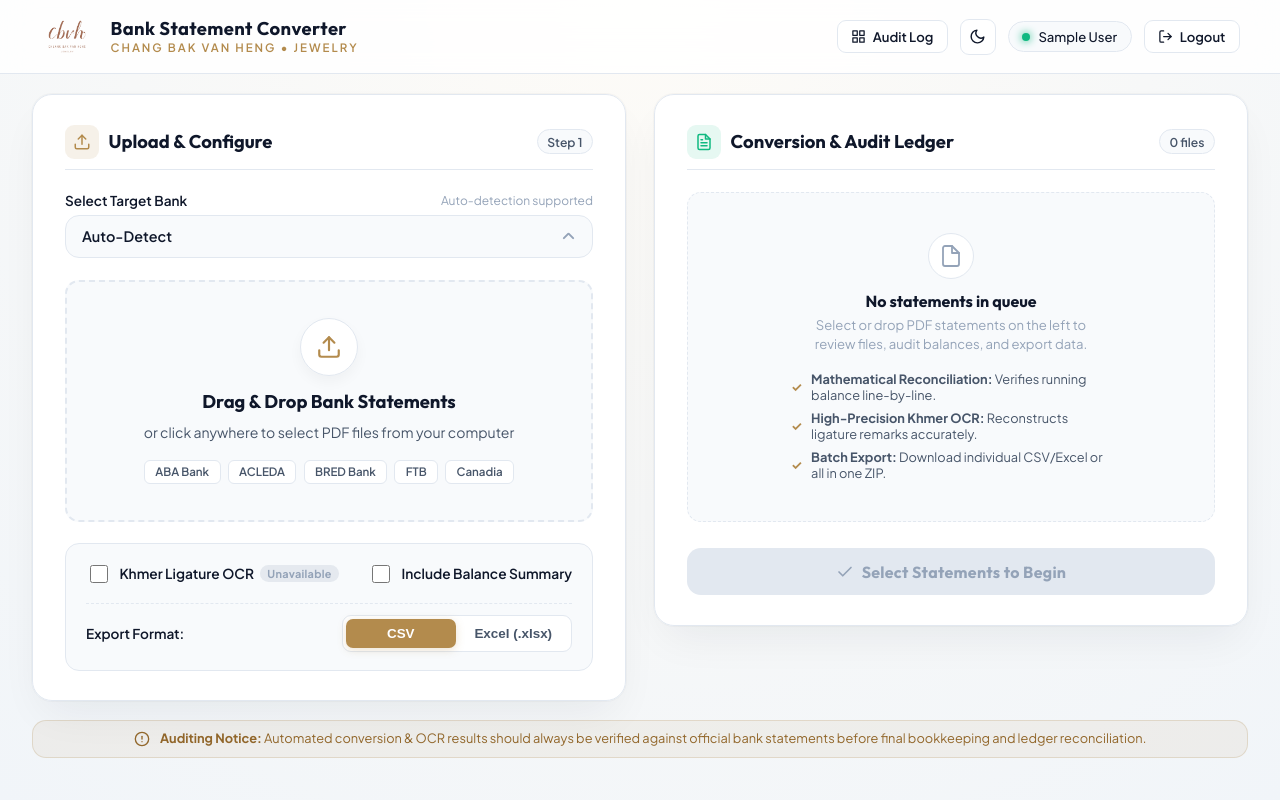
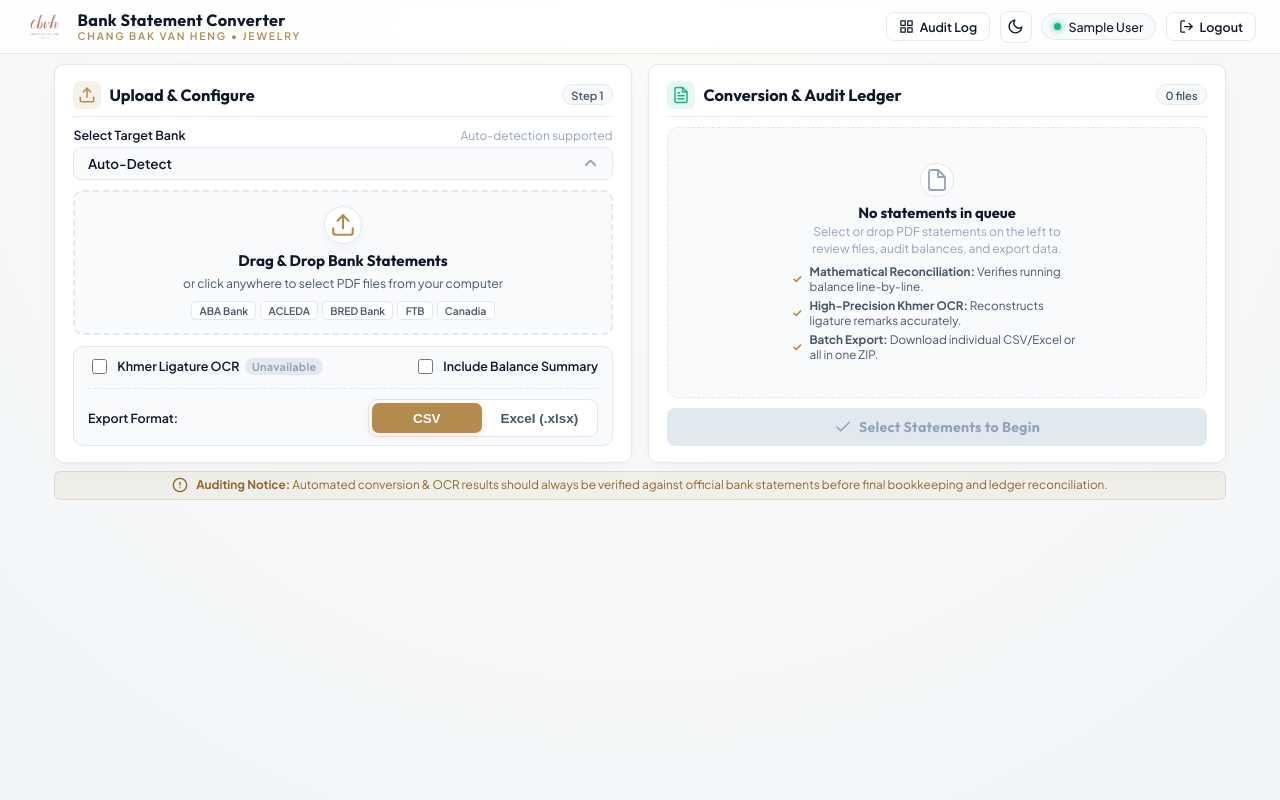
Before and after one commit to LimDina01/PDF-to-Excel-Converter-, a Django app: page / in a window 1280 px wide. Run offline with Django 5.2, Linux system fonts and the light colour scheme; the visitor is signed in with stand-in values (Sample User, id 1).

Commit message:
feat(ui): match left and right panel heights and optimize layout for 10-inch zero-scroll viewport

```diff
--- a/converter/templates/converter/index.html
+++ b/converter/templates/converter/index.html
@@ -45,10 +45,10 @@
             --error: #ef4444;
             --error-bg: rgba(239, 68, 68, 0.1);
 
-            --radius-lg: 20px;
-            --radius-md: 14px;
-            --radius-sm: 8px;
-            --nav-height: 74px;
+            --radius-lg: 16px;
+            --radius-md: 10px;
+            --radius-sm: 6px;
+            --nav-height: 54px;
         }
 
         body.dark-mode {
@@ -99,11 +99,11 @@
             display: flex;
             align-items: center;
             justify-content: space-between;
-            padding: 0 2.5rem;
+            padding: 0 1.5rem;
             position: sticky;
             top: 0;
             z-index: 100;
-            background: rgba(255, 255, 255, 0.82);
+            background: rgba(255, 255, 255, 0.85);
             backdrop-filter: blur(16px);
             -webkit-backdrop-filter: blur(16px);
             border-bottom: 1px solid var(--card-border);
@@ -111,19 +111,19 @@
         }
 
         body.dark-mode .top-navbar {
-            background: rgba(10, 15, 26, 0.85);
+            background: rgba(10, 15, 26, 0.88);
             border-bottom: 1px solid rgba(255, 255, 255, 0.06);
         }
 
         .nav-logo-wrap {
             display: flex;
             align-items: center;
-            gap: 1rem;
+            gap: 0.75rem;
             text-decoration: none;
         }
 
         .brand-logo-img {
-            max-height: 50px;
+            max-height: 38px;
             width: auto;
             object-fit: contain;
             transition: transform 0.25s ease;
@@ -141,16 +141,16 @@
         .brand-name {
             font-family: var(--font-display);
             font-weight: 700;
-            font-size: 1.15rem;
-            letter-spacing: 0.4px;
+            font-size: 1.02rem;
+            letter-spacing: 0.3px;
             color: var(--text-primary);
-            line-height: 1.2;
+            line-height: 1.15;
         }
 
         .brand-subtitle {
-            font-size: 0.72rem;
+            font-size: 0.65rem;
             font-weight: 600;
-            letter-spacing: 2px;
+            letter-spacing: 1.8px;
             text-transform: uppercase;
             color: var(--brand-gold);
         }
@@ -158,44 +158,44 @@
         .nav-right-actions {
             display: flex;
             align-items: center;
-            gap: 0.75rem;
+            gap: 0.6rem;
         }
 
         .user-pill {
             display: flex;
             align-items: center;
-            gap: 0.5rem;
+            gap: 0.45rem;
             background: var(--card-inner-bg);
             border: 1px solid var(--card-border);
-            padding: 0.38rem 0.85rem;
+            padding: 0.28rem 0.75rem;
             border-radius: 9999px;
-            font-size: 0.82rem;
+            font-size: 0.78rem;
             font-weight: 500;
             color: var(--text-primary);
         }
 
         .user-avatar-dot {
-            width: 8px;
-            height: 8px;
+            width: 7px;
+            height: 7px;
             border-radius: 50%;
             background: var(--success);
-            box-shadow: 0 0 8px var(--success);
+            box-shadow: 0 0 6px var(--success);
         }
 
         .nav-btn {
             background: var(--card-bg);
             border: 1px solid var(--card-border);
-            padding: 0.42rem 0.85rem;
-            border-radius: 9px;
+            padding: 0.32rem 0.75rem;
+            border-radius: 8px;
             color: var(--text-primary);
             cursor: pointer;
             font-family: var(--font-body);
             font-weight: 600;
-            font-size: 0.82rem;
+            font-size: 0.78rem;
             transition: all 0.2s ease;
             display: inline-flex;
             align-items: center;
-            gap: 0.4rem;
+            gap: 0.35rem;
             text-decoration: none;
         }
 
@@ -213,9 +213,9 @@
             display: flex;
             align-items: center;
             justify-content: center;
-            width: 36px;
-            height: 36px;
-            border-radius: 9px;
+            width: 32px;
+            height: 32px;
+            border-radius: 8px;
             transition: all 0.2s ease;
         }
 
@@ -228,39 +228,23 @@
         /* Workspace Grid Container */
         .workspace-wrapper {
             width: 100%;
-            max-width: 1300px;
-            padding: 1.25rem 2rem 1.25rem 2rem;
+            max-width: 1220px;
+            padding: 0.65rem 1.5rem 0.45rem 1.5rem;
             display: flex;
             flex-direction: column;
-            gap: 0.95rem;
+            gap: 0.5rem;
         }
 
         .workspace-intro {
-            text-align: left;
-            margin-bottom: 0;
-        }
-
-        .workspace-intro h1 {
-            font-family: var(--font-display);
-            font-size: 1.85rem;
-            font-weight: 800;
-            letter-spacing: -0.5px;
-            margin: 0 0 0.35rem 0;
-            color: var(--text-primary);
-        }
-
-        .workspace-intro p {
-            margin: 0;
-            font-size: 0.95rem;
-            color: var(--text-secondary);
+            display: none;
         }
 
         .main-dashboard-grid {
             display: grid;
             grid-template-columns: 1fr 1fr;
-            gap: 1.75rem;
+            gap: 1rem;
             width: 100%;
-            align-items: start;
+            align-items: stretch; /* Forces equal height on left and right panels */
         }
 
         @media (max-width: 980px) {
@@ -273,14 +257,16 @@
         .hub-panel {
             background: var(--card-bg);
             border: 1px solid var(--card-border);
-            border-radius: var(--radius-lg);
-            padding: 1.85rem 2rem;
-            box-shadow: 0 20px 45px -12px rgba(15, 23, 42, 0.07), 0 0 1px 1px rgba(0, 0, 0, 0.03);
+            border-radius: var(--radius-md);
+            padding: 0.95rem 1.15rem;
+            box-shadow: 0 10px 25px -10px rgba(15, 23, 42, 0.05), 0 0 1px 1px rgba(0, 0, 0, 0.02);
             backdrop-filter: blur(12px);
             transition: all 0.3s ease;
             display: flex;
             flex-direction: column;
-            gap: 1.35rem;
+            gap: 0.65rem;
+            height: 100%;
+            box-sizing: border-box;
             position: relative;
         }
 
@@ -288,20 +274,20 @@
             display: flex;
             align-items: center;
             justify-content: space-between;
-            padding-bottom: 0.65rem;
+            padding-bottom: 0.45rem;
             border-bottom: 1px solid var(--card-border);
         }
 
         .panel-header-title {
             display: flex;
             align-items: center;
-            gap: 0.6rem;
+            gap: 0.5rem;
         }
 
         .panel-icon-wrap {
-            width: 34px;
-            height: 34px;
-            border-radius: 9px;
+            width: 28px;
+            height: 28px;
+            border-radius: 7px;
             background: var(--brand-gold-light);
             color: var(--brand-gold);
             display: flex;
@@ -312,18 +298,18 @@
 
         .panel-header h2 {
             font-family: var(--font-display);
-            font-size: 1.15rem;
+            font-size: 1.02rem;
             font-weight: 700;
             margin: 0;
             color: var(--text-primary);
         }
 
         .badge-counter {
-            font-size: 0.76rem;
+            font-size: 0.7rem;
             font-weight: 600;
             background: var(--card-inner-bg);
             border: 1px solid var(--card-border);
-            padding: 0.22rem 0.6rem;
+            padding: 0.15rem 0.5rem;
             border-radius: 9999px;
             color: var(--text-secondary);
         }
@@ -332,11 +318,11 @@
         .control-group {
             display: flex;
             flex-direction: column;
-            gap: 0.4rem;
+            gap: 0.25rem;
         }
 
         .control-label {
-            font-size: 0.85rem;
+            font-size: 0.78rem;
             font-weight: 600;
             color: var(--text-primary);
             display: flex;
@@ -360,13 +346,13 @@
             display: flex;
             align-items: center;
             justify-content: space-between;
-            padding: 0.72rem 1rem;
-            border-radius: var(--radius-md);
+            padding: 0.42rem 0.85rem;
+            border-radius: 8px;
             background: var(--card-inner-bg);
             border: 1px solid var(--card-border);
             color: var(--text-primary);
             font-weight: 600;
-            font-size: 0.9rem;
+            font-size: 0.84rem;
             transition: all 0.2s ease;
         }
 
@@ -470,8 +456,8 @@
         .drop-zone {
             border: 2px dashed var(--card-border);
             border-radius: var(--radius-md);
-            padding: 2.25rem 1.5rem;
-            min-height: 220px;
+            padding: 0.85rem 0.85rem;
+            min-height: 110px;
             text-align: center;
             cursor: pointer;
             background: var(--card-inner-bg);
@@ -480,22 +466,23 @@
             flex-direction: column;
             align-items: center;
             justify-content: center;
-            gap: 0.65rem;
+            gap: 0.35rem;
             position: relative;
             overflow: hidden;
+            flex: 1; /* Automatically expands to match right panel! */
         }
 
         .drop-zone:hover,
         .drop-zone.dragover {
             border-color: var(--brand-gold);
             background: var(--brand-gold-light);
-            box-shadow: 0 0 25px var(--brand-gold-light);
-            transform: translateY(-2px);
+            box-shadow: 0 0 20px var(--brand-gold-light);
+            transform: translateY(-1px);
         }
 
         .drop-icon-aura {
-            width: 58px;
-            height: 58px;
+            width: 38px;
+            height: 38px;
             border-radius: 50%;
             background: var(--card-bg);
             border: 1px solid var(--card-border);
@@ -503,9 +490,9 @@
             align-items: center;
             justify-content: center;
             color: var(--brand-gold);
-            box-shadow: 0 6px 14px rgba(0, 0, 0, 0.04);
+            box-shadow: 0 4px 10px rgba(0, 0, 0, 0.04);
             transition: transform 0.25s ease;
-            margin-bottom: 0.25rem;
+            margin-bottom: 0.1rem;
         }
 
         .drop-zone:hover .drop-icon-aura {
@@ -515,31 +502,31 @@
 
         .drop-title {
             font-family: var(--font-display);
-            font-size: 1.15rem;
+            font-size: 0.95rem;
             font-weight: 700;
             color: var(--text-primary);
             margin: 0;
         }
 
         .drop-subtitle {
-            font-size: 0.88rem;
+            font-size: 0.76rem;
             color: var(--text-secondary);
             margin: 0;
         }
 
         .drop-supported-tags {
-            margin-top: 0.5rem;
+            margin-top: 0.25rem;
             display: flex;
             flex-wrap: wrap;
-            gap: 0.45rem;
+            gap: 0.25rem;
             justify-content: center;
         }
 
         .bank-badge {
-            font-size: 0.72rem;
+            font-size: 0.65rem;
             font-weight: 600;
-            padding: 0.22rem 0.65rem;
-            border-radius: 6px;
+            padding: 0.12rem 0.45rem;
+            border-radius: 5px;
             background: var(--card-bg);
             border: 1px solid var(--card-border);
             color: var(--text-secondary);
@@ -553,10 +540,10 @@
         .options-grid {
             display: flex;
             flex-direction: column;
-            gap: 0.85rem;
+            gap: 0.45rem;
             background: var(--card-inner-bg);
             border: 1px solid var(--card-border);
-            padding: 1.1rem 1.25rem;
+            padding: 0.55rem 0.85rem;
             border-radius: var(--radius-md);
         }
 
@@ -569,25 +556,25 @@
         .switch-label-wrap {
             display: flex;
             align-items: center;
-            gap: 0.55rem;
+            gap: 0.45rem;
             cursor: pointer;
             user-select: none;
         }
 
         .switch-label-wrap input[type="checkbox"] {
-            width: 1.1rem;
-            height: 1.1rem;
+            width: 0.95rem;
+            height: 0.95rem;
             cursor: pointer;
             accent-color: var(--brand-gold);
         }
 
         .switch-title {
-            font-size: 0.86rem;
+            font-size: 0.78rem;
             font-weight: 600;
             color: var(--text-primary);
             display: flex;
             align-items: center;
-            gap: 0.4rem;
+            gap: 0.35rem;
         }
 
         .pill-badge {
@@ -647,8 +634,10 @@
         .queue-container {
             display: flex;
             flex-direction: column;
-            gap: 0.75rem;
-            min-height: 290px;
+            gap: 0.45rem;
+            flex: 1; /* Automatically expands to match left panel! */
+            min-height: 110px;
+            justify-content: center;
         }
 
         .empty-queue-state {
@@ -656,17 +645,18 @@
             flex-direction: column;
             align-items: center;
             justify-content: center;
-            padding: 2.5rem 1.5rem;
+            padding: 0.85rem 1rem;
             text-align: center;
             border: 1px dashed var(--card-border);
             border-radius: var(--radius-md);
             background: var(--card-inner-bg);
-            min-height: 250px;
+            flex: 1;
+            min-height: unset;
         }
 
         .empty-queue-icon {
-            width: 46px;
-            height: 46px;
+            width: 34px;
+            height: 34px;
             border-radius: 50%;
             background: var(--card-bg);
             border: 1px solid var(--card-border);
@@ -674,40 +664,40 @@
             align-items: center;
             justify-content: center;
             color: var(--text-muted);
-            margin-bottom: 0.75rem;
+            margin-bottom: 0.35rem;
         }
 
         .empty-queue-title {
             font-family: var(--font-display);
-            font-size: 1rem;
+            font-size: 0.92rem;
             font-weight: 700;
             color: var(--text-primary);
-            margin: 0 0 0.25rem 0;
+            margin: 0 0 0.15rem 0;
         }
 
         .empty-queue-desc {
-            font-size: 0.82rem;
+            font-size: 0.75rem;
             color: var(--text-muted);
-            max-width: 300px;
+            max-width: 280px;
             margin: 0;
-            line-height: 1.45;
+            line-height: 1.35;
         }
 
         .audit-features-list {
-            margin-top: 1.15rem;
+            margin-top: 0.45rem;
             display: flex;
             flex-direction: column;
-            gap: 0.45rem;
+            gap: 0.25rem;
             text-align: left;
             width: 100%;
-            max-width: 320px;
+            max-width: 290px;
         }
 
         .audit-feature-item {
             display: flex;
             align-items: center;
-            gap: 0.55rem;
-            font-size: 0.8rem;
+            gap: 0.45rem;
+            font-size: 0.73rem;
             color: var(--text-secondary);
         }
 
@@ -971,28 +962,29 @@
 
         .primary-action-btn {
             width: 100%;
-            padding: 0.85rem;
-            border-radius: var(--radius-md);
+            padding: 0.55rem 1rem;
+            min-height: 38px;
+            border-radius: 8px;
             background: linear-gradient(135deg, var(--brand-gold) 0%, #9c753b 100%);
             color: #ffffff;
             font-family: var(--font-display);
             font-weight: 700;
-            font-size: 1rem;
+            font-size: 0.88rem;
             letter-spacing: 0.3px;
             border: none;
             cursor: pointer;
             transition: all 0.25s ease;
-            box-shadow: 0 6px 18px var(--brand-gold-glow);
+            box-shadow: 0 4px 12px var(--brand-gold-glow);
             display: flex;
             align-items: center;
             justify-content: center;
-            gap: 0.5rem;
-            margin-top: 0.25rem;
+            gap: 0.45rem;
+            margin-top: 0;
         }
 
         .primary-action-btn:hover:not(:disabled) {
-            transform: translateY(-2px);
-            box-shadow: 0 10px 25px var(--brand-gold-glow);
+            transform: translateY(-1px);
+            box-shadow: 0 6px 16px var(--brand-gold-glow);
             background: linear-gradient(135deg, #c5a059 0%, var(--brand-gold) 100%);
         }
 
@@ -1009,18 +1001,18 @@
             display: flex;
             align-items: center;
             justify-content: center;
-            gap: 0.65rem;
+            gap: 0.5rem;
             background: rgba(179, 139, 77, 0.08);
             border: 1px solid rgba(179, 139, 77, 0.22);
             color: #92672b;
-            padding: 0.55rem 1.25rem;
-            border-radius: var(--radius-md);
-            font-size: 0.8rem;
-            line-height: 1.4;
+            padding: 0.35rem 1rem;
+            border-radius: var(--radius-sm);
+            font-size: 0.74rem;
+            line-height: 1.35;
             width: 100%;
             box-sizing: border-box;
             text-align: center;
-            margin-top: 0.25rem;
+            margin-top: 0;
         }
 
         body.dark-mode .executive-notice-banner {
```
Also changed, not shown: other parts of converter/templates/converter/index.html (+17 -16 lines).
